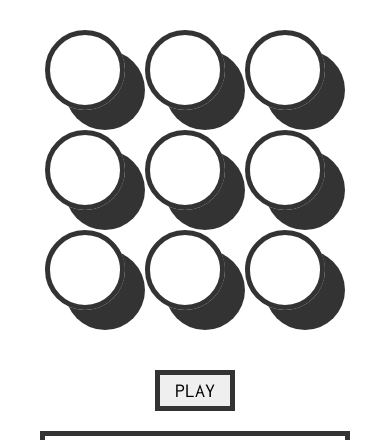
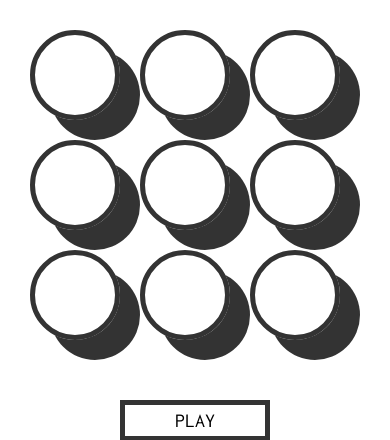
Before and after one commit to mikes-cpu/wack-a-mole, a plain HTML site: page index.html in a window 390 px wide. Shown: the top 440 px of the page. Drawn offline with Linux system fonts and the light colour scheme.

Commit message:
mobile friendly

```diff
--- a/styles.scss
+++ b/styles.scss
@@ -46,6 +46,7 @@ img {
       font-size: 40px;
       cursor: pointer;
       padding: 5px;
+      background-color: #fff;
 
       &:hover {
         background-color: red;
@@ -66,7 +67,7 @@ img {
 
 @media (max-width: 678px) {
   img {
-    width: 22px;
+    width: 30px;
     // padding-top: 5px;
     margin: auto;
     color: #333;
@@ -80,8 +81,8 @@ img {
     align-items: center;
     .game-container {
       transform: translateX(-10px);
-      width: 300px;
-      height: 300px;
+      width: 330px;
+      height: 330px;
       margin-top: 20px;
       display: grid;
       grid-template-columns: repeat(3, 1fr);
@@ -90,7 +91,7 @@ img {
       .box {
         border: 5px solid #333;
         border-radius: 50%;
-        padding: 20px;
+        // padding: 20px;
         margin: 10px;
         box-shadow: #333 20px 20px;
       }
@@ -101,11 +102,12 @@ img {
       align-items: center;
       .play-button {
         margin-top: 50px;
-        width: 80px;
+        width: 150px;
         border: 5px solid #333;
         font-size: 20px;
         cursor: pointer;
         padding: 5px;
+        background-color: #fff;
 
         &:hover {
           background-color: red;
```
Also changed, not shown: styles.css, 1 other file.
